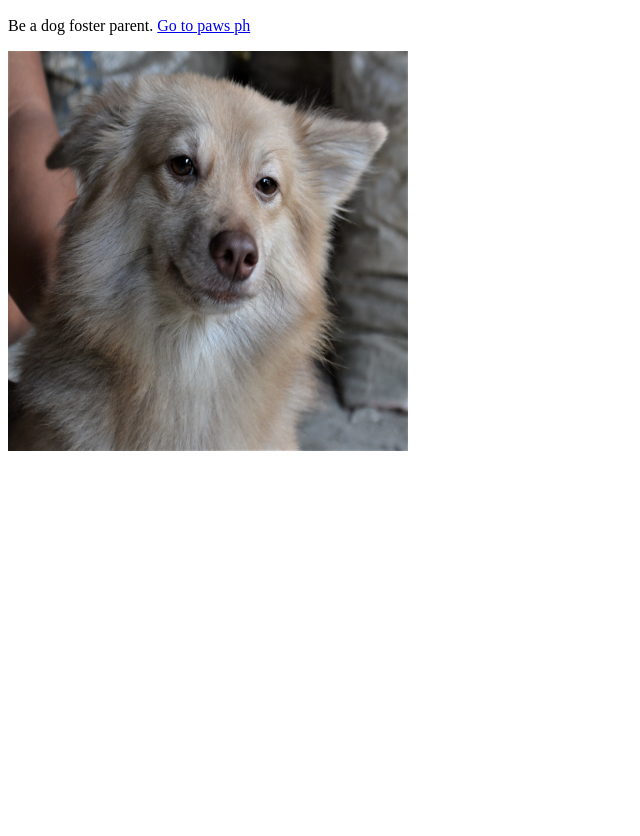
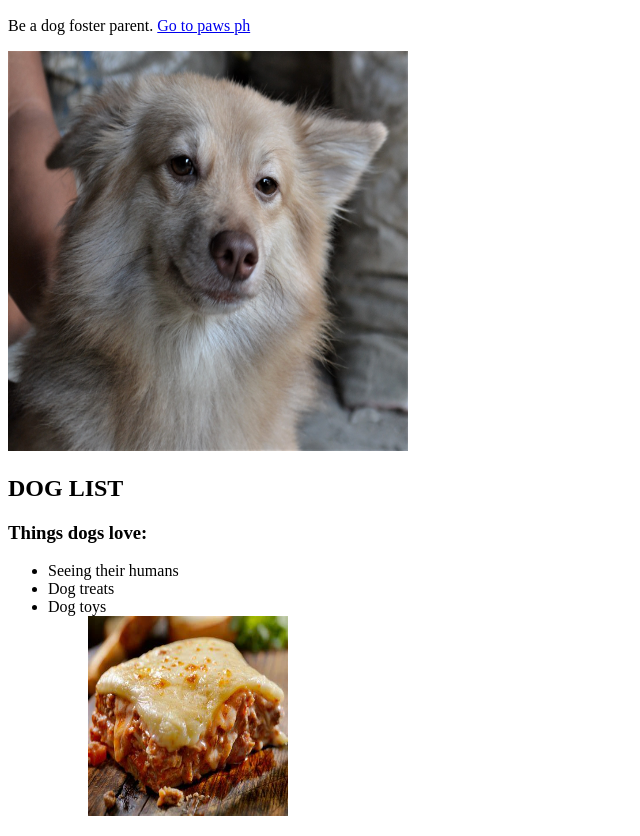
Before and after one commit to jhesikareal1/Practice2-StaticWebsite, a plain HTML site: page index.html in a window 1280 px wide. Shown: the part 110-946 px from the top of the page, without its empty margins (0-640 px from the left). Before the commit the page ends 800 px from the top, so only its background shows below. Drawn offline with Linux system fonts and the light colour scheme.

Commit message:
adding lasagna image in the section 2

```diff
--- a/index.html
+++ b/index.html
@@ -13,6 +13,9 @@
     <!--****************************************CHILD ELEMENT OF THE HTML ELEMENT***************************-->
     <h1>DOG PHOTO APP</h1>
     <main>
+      <!-- ******************************SECTION 1********************************-->
+
+      <section>
         <h2>Dog Photos</h2>
         <!--TODO: Add link to dog photos Step6: Indent P element -->
         <p>
@@ -28,6 +31,19 @@
             height="400px"
           />
         </a>
+
+        <!-- ***************************************SECTION 2**************************** -->
+      </section>
+
+      <h2>DOG LIST</h2>
+      <h3>Things dogs love:</h3>
+      <ul>
+        <li>Seeing their humans</li>
+        <li>Dog treats</li>
+        <li>Dog toys</li>
+      <ul>
+        <img src="lasagna.jpg" alt="a picture of lasagna" width="200" height="200"
+      </ul>
     </main>
   </body>
 </html>
```
Also changed, not shown: lasagna.jpg (added). Lines whose indentation alone changed are shown as unchanged.
